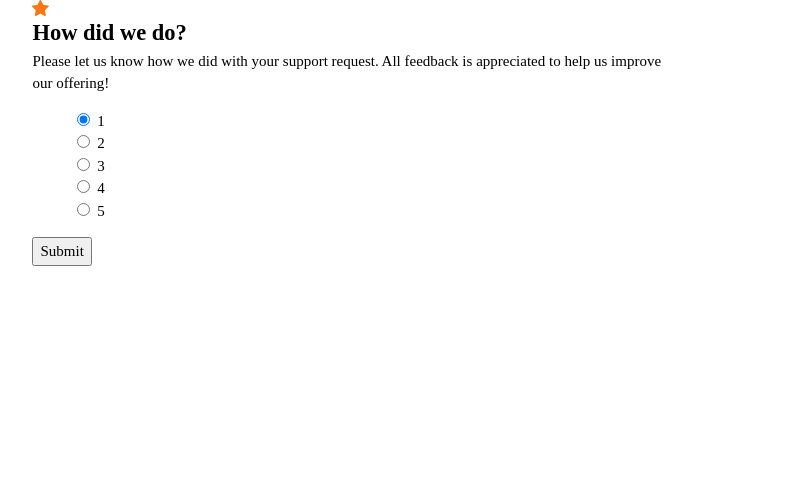
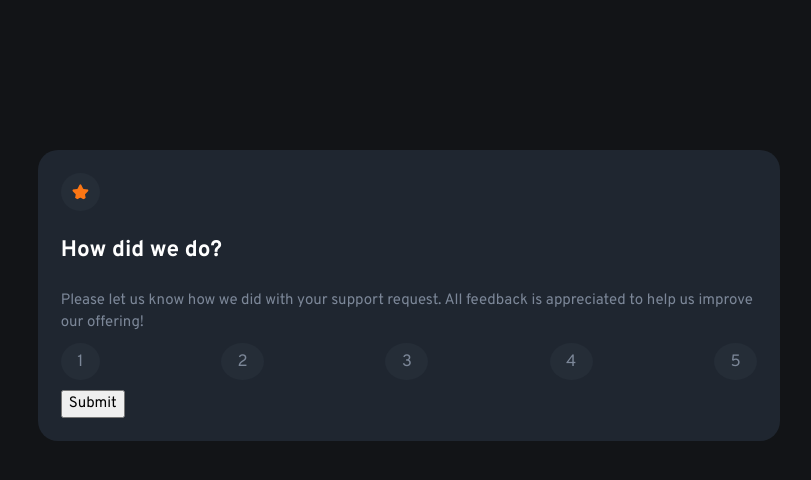
Before and after one commit to JuanMartinRivas/interactive-rating-component-main, a website built with Parcel: page index.html in a window 1280 px wide. Shown: the whole page, without its empty margins (3-814 px from the left). Built offline with nearby package versions, Linux system fonts and the light colour scheme.

Commit message:
Half completing card style

```diff
--- a/app/scss/_colors.scss
+++ b/app/scss/_colors.scss
@@ -1,7 +1,8 @@
 //Primary
 $orange: hsl(25, 97%, 53%);
 //Neutral
-$light-grey:hsl(217, 12%, 63%);
-$medium-grey:hsl(216, 12%, 54%);
-$dark-blue:hsl(213, 19%, 18%);
-$very-dark-blue:hsl(216, 12%, 8%);
+$light-grey: hsl(217, 12%, 63%);
+$medium-grey: hsl(216, 12%, 54%);
+$dark-blue: hsl(213, 19%, 18%);
+$very-dark-blue: hsl(216, 12%, 8%);
+$medium-blue: #1f2630;
--- a/app/scss/_global.scss
+++ b/app/scss/_global.scss
@@ -2,7 +2,13 @@ html {
   font-size: 15px;
 }
 
+body {
+  background-color: $very-dark-blue;
+  font-family: "Overpass", sans-serif;
+}
+
 .container {
+  position: relative;
   margin: 0 auto;
   width: 90%;
   max-width: 1200px;
--- a/app/scss/_main.scss
+++ b/app/scss/_main.scss
@@ -1,7 +1,57 @@
 main {
+  .card {
+    position: relative;
+    top: 10em;
+    border-radius: 20px;
+    padding: 1.5em;
+    background-color: $medium-blue;
+
+    .section-header {
+      margin: 1em 0;
+      font-size: 1.5rem;
+      color: #fff;
+    }
+
+    .section-text {
+      color: $medium-grey;
+    }
+
+    .buttons-list {
+      display: flex;
+      justify-content: space-between;
+      padding: 0;
+
+      .list-item > .rating-text {
+        font-size: 1.1rem;
+        color: $medium-grey;
+        background-color: $dark-blue;
+        border-radius: 50%;
+        padding: 0.5em 1em;
+        cursor: pointer;
+        transition: 0.25s;
+
+        &:hover {
+          color: #fff;
+          background-color: $light-grey;
+        }
+      }
+
+      .rating-component {
+        display: none;
+      }
+    }
+  }
+
+  .star-icon {
+    border-radius: 50%;
+    background-color: $dark-blue;
+    padding: 0.75em;
+  }
+
   .shown-card {
     display: inline-block;
   }
+
   .hidden-card {
     display: none;
   }
--- a/index.html
+++ b/index.html
@@ -13,8 +13,8 @@
 <body>
   <main>
     <section class="rating-section shown-card">
-      <div class="card">
-        <div class="container">
+      <div class="container">
+        <div class="card">
           <img src="images/icon-star.svg" alt="Star icon" class="star-icon">
           <h1 class="section-header">How did we do?</h1>
           <p class="section-text">Please let us know how we did with your support request. All feedback is appreciated
@@ -22,7 +22,7 @@
           <form action="" class="form">
             <ul role="list" class="buttons-list">
               <li class="list-item">
-                <input value="1" id="1" name="rating" type="radio" class="rating-component" checked>
+                <input value="1" id="1" name="rating" type="radio" class="rating-component">
                 <label for="1" class="rating-text">1</label>
               </li>
               <li class="list-item">
@@ -48,12 +48,12 @@
       </div>
     </section>
     <section class="back-section hidden-card">
-      <div class="card">
-        <div class="container">
+      <div class="container">
+        <div class="card">
           <img src="images/illustration-thank-you.svg" alt="Thank you illustration" class="back-image">
           <p class="selection-text"></p>
-          <h1 class="back-header">Thank you!</h1>
-          <p class="back-text">We appreciate you taking the time to give a rating. If you ever need more support,
+          <h1 class="section-header">Thank you!</h1>
+          <p class="section-text">We appreciate you taking the time to give a rating. If you ever need more support,
             don’t hesitate to get in touch!</p>
         </div>
       </div>
```
